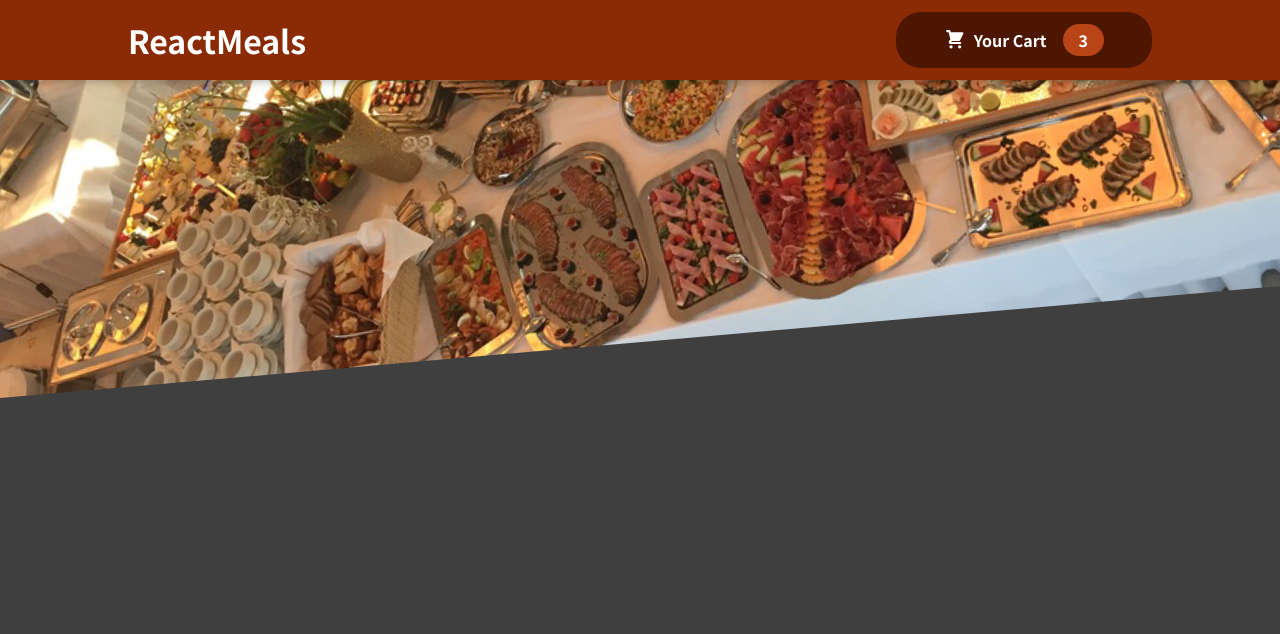
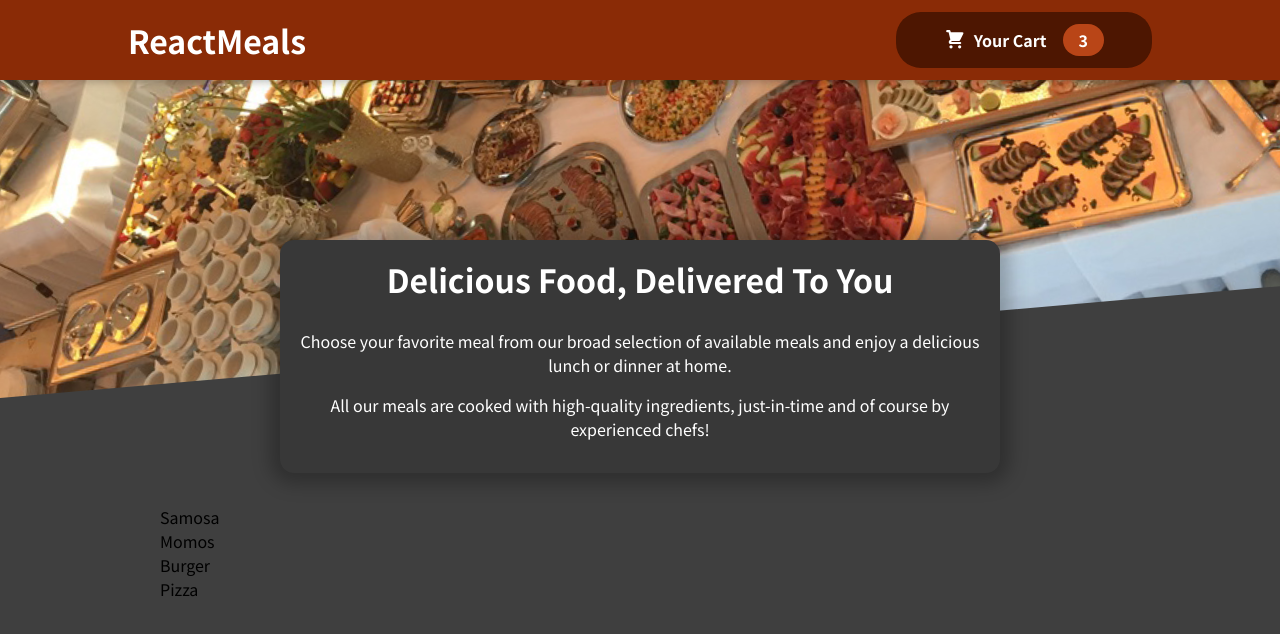
Before and after one commit to anandkumarnishant65/React-Restaurant-App, a React (Create React App) app: page / in a window 1280 px wide. Shown: the top 634 px of the page. Built offline with nearby package versions, Linux system fonts and the light colour scheme.

Commit message:
Restaurant_summary

```diff
--- a/src/App.js
+++ b/src/App.js
@@ -1,10 +1,14 @@
 import  { Fragment } from "react";
 import Header from "./Components/Layout/Header";
+import Meals from "./Components/Meals/Meals";
 
 function App() {
   return (
     <Fragment>
       <Header/>
+      <main>
+        <Meals/>
+      </main>
     </Fragment>
   );
 }
--- /dev/null
+++ b/src/Components/Meals/AvailableMeals.js
@@ -0,0 +1,39 @@
+import classes from './AvailableMeals.module.css'
+
+const Dummy_MEALS=[
+    {
+        id:'m1',
+        name:'Samosa',
+        description:'stuffing of mashed potato with spices',
+        price:10
+    },
+    {
+        id:'m2',
+        name:'Momos',
+        description:'stuffing of veggies with flavoured spices',
+        price:40
+    },
+    {
+        id:'m3',
+        name:'Burger',
+        description:'veg, cheese',
+        price:30
+    },
+    {
+        id:'m4',
+        name:'Pizza',
+        description:'plain, corn, cheese burst',
+        price:250
+    }
+]
+
+const AvailableMeals= ()=>{
+    const mealList = Dummy_MEALS.map(meal=><li>{meal.name}</li>);
+    return(
+        <section className={classes.meals}>
+            <ul>{mealList}</ul>
+        </section>
+    )
+}
+
+export default AvailableMeals;
--- /dev/null
+++ b/src/Components/Meals/AvailableMeals.module.css
@@ -0,0 +1,24 @@
+.meals {
+    max-width: 60rem;
+    width: 90%;
+    margin: 2rem auto;
+    animation: meals-appear 1s ease-out forwards;
+  }
+
+  .meals ul {
+    list-style: none;
+    margin: 0;
+    padding: 0;
+  }
+
+  @keyframes meals-appear {
+    from {
+      opacity: 0;
+      transform: translateY(3rem);
+    }
+
+    to {
+      opacity: 1;
+      transform: translateY(0);
+    }
+  }
--- /dev/null
+++ b/src/Components/Meals/Meals.js
@@ -0,0 +1,14 @@
+import {Fragment} from "react";
+import MealsSummary from "./MealsSummary";
+import AvailableMeals from "./AvailableMeals";
+
+const Meals = () => {
+    return(
+        <Fragment>
+            <MealsSummary/>
+            <AvailableMeals/>
+        </Fragment>
+    )
+}
+
+export default Meals;
--- /dev/null
+++ b/src/Components/Meals/MealsSummary.js
@@ -0,0 +1,19 @@
+import classes from './MealsSummary.module.css';
+
+const MealsSummary = () => {
+  return (
+    <section className={classes.summary}>
+      <h2>Delicious Food, Delivered To You</h2>
+      <p>
+        Choose your favorite meal from our broad selection of available meals
+        and enjoy a delicious lunch or dinner at home.
+      </p>
+      <p>
+        All our meals are cooked with high-quality ingredients, just-in-time and
+        of course by experienced chefs!
+      </p>
+    </section>
+  );
+};
+
+export default MealsSummary;
--- /dev/null
+++ b/src/Components/Meals/MealsSummary.module.css
@@ -0,0 +1,18 @@
+.summary {
+    text-align: center;
+    max-width: 45rem;
+    width: 90%;
+    margin: auto;
+    margin-top: -10rem;
+    position: relative;
+    background-color: #383838;
+    color: white;
+    border-radius: 14px;
+    padding: 1rem;
+    box-shadow: 0 1px 18px 10px rgba(0, 0, 0, 0.25);
+  }
+
+  .summary h2 {
+    font-size: 2rem;
+    margin-top: 0;
+  }
```
